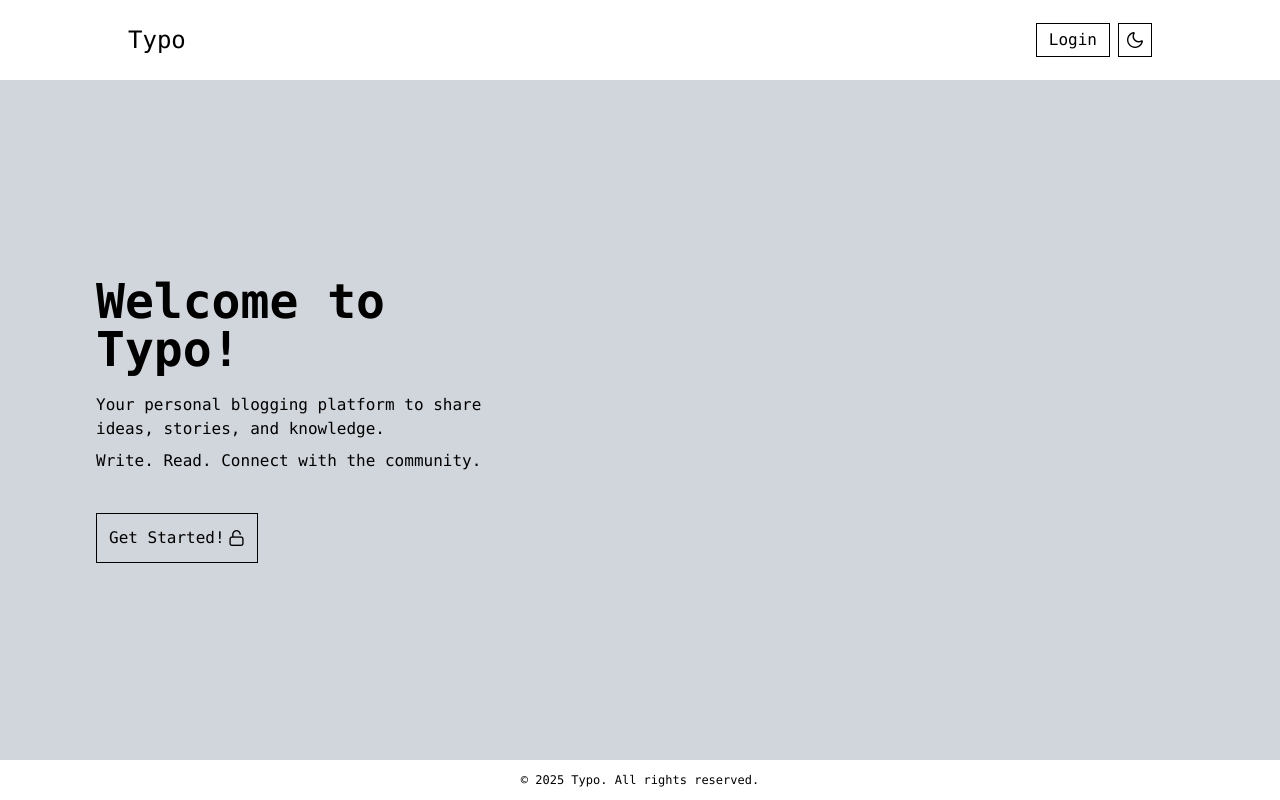
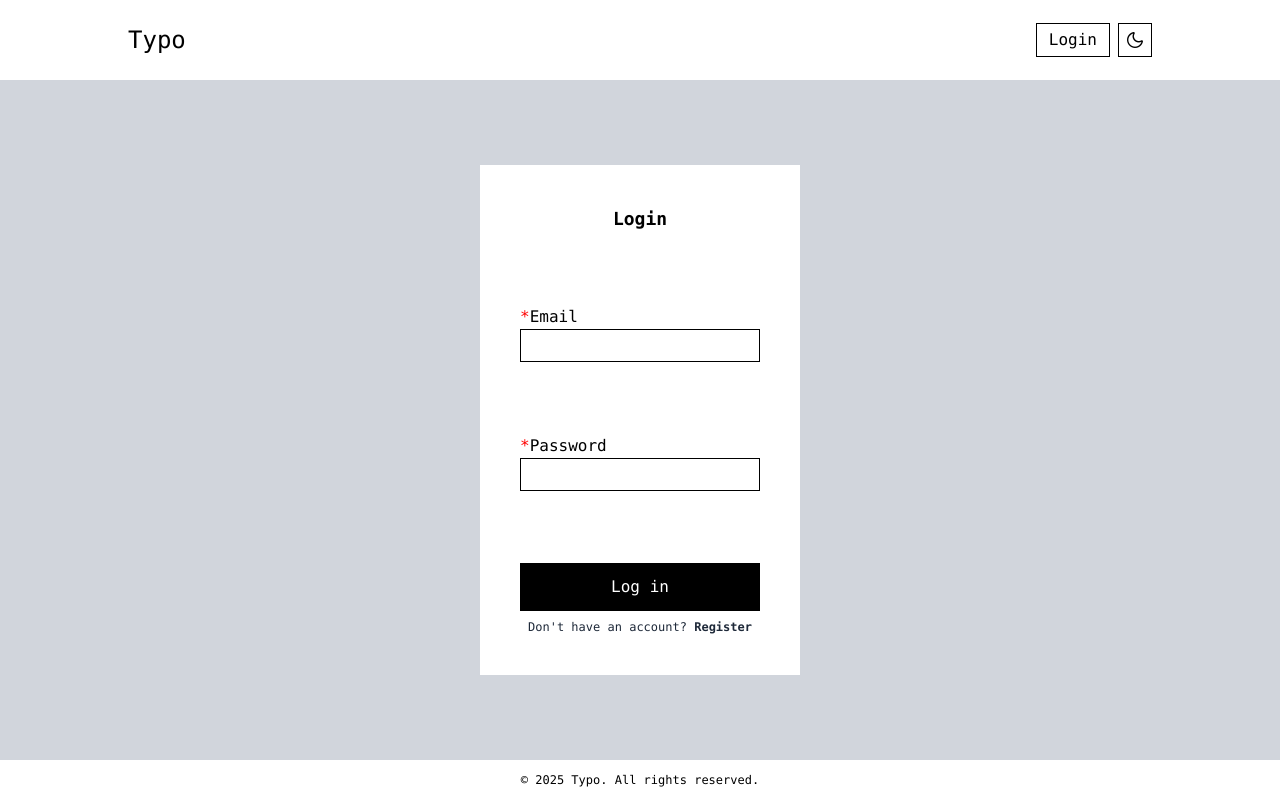
Before and after one commit to aleksamlsvc12/blog-app, a Vue app in the folder frontend/: page / in a window 1280 px wide. Built offline with nearby package versions, Linux system fonts and the light colour scheme.

Commit message:
Auth components imported and tested

```diff
--- a/frontend/src/App.vue
+++ b/frontend/src/App.vue
@@ -2,14 +2,18 @@
 import Header from "./components/Header.vue";
 import Main from "./components/Main.vue";
 import Footer from "./components/Footer.vue";
+
 import WelcomeSection from "./components/WelcomeSection.vue";
+
+import Register from "./components/Register.vue";
+import Login from "./components/Login.vue";
 </script>
 
 <template>
   <div class="flex flex-col h-screen w-full">
     <Header/>
     <Main>
-      <WelcomeSection></WelcomeSection>
+      <Login/>
     </Main>
     <Footer/>
   </div>
```
